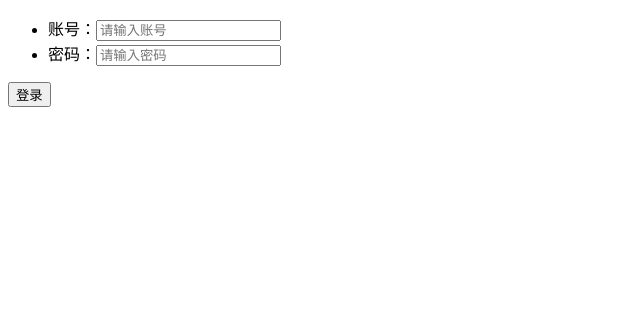
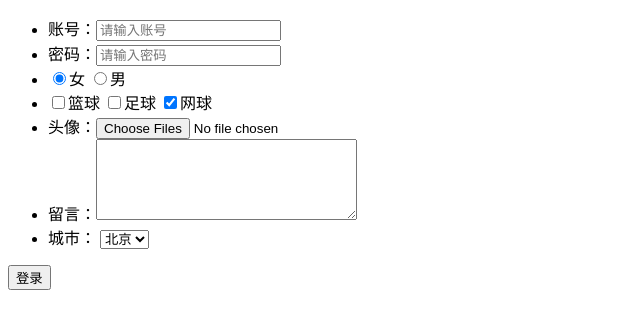
Before and after one commit to xiaoxiaoyu-123/HTML5-CSS3-AI, a plain HTML site: page 01-HTML5语义标签/13-表单标签.html in a window 1280 px wide. Shown: the whole page, without its empty margins (0-640 px from the left). Drawn offline with Linux system fonts and the light colour scheme.

Commit message:
测试提交

```diff
--- a/01-HTML5语义标签/13-表单标签.html
+++ b/01-HTML5语义标签/13-表单标签.html
@@ -9,9 +9,12 @@
 
 <body>
 
-    <!-- 表单容器：主要作用是包裹所有的表单控件 -->
+    <!-- 表单容器：form,主要作用是包裹所有的表单控件 -->
+    <!-- 一、表单控件:input -->
     <form action="">
-        <!-- 表单控件input,1.单行文本框和密码框：type="text"和type="password"
+        <!-- 1.单行文本框和密码框：
+            type="text"：单行文本框
+            type="password" :密码框
             placeholder:提示信息
             maxlength:允许的最大字符数
             accesskey:使元素获得焦点的快捷键
@@ -24,9 +27,68 @@
             <li>
                 密码：<input type="password" placeholder="请输入密码" name="password" maxlength="6" accesskey="p">
             </li>
+
+
+
+            <!--2.单选框和复选框
+            type="radio":单选框
+            type="checkbox":复选框
+            name:表单名称实现分组
+            value:表单值
+            checked:是否默认选中
+            -->
+            <li>
+                <input type="radio" name="gender" value="0" checked>女
+                <input type="radio" name="gender" value="1">男
+            </li>
+            <li>
+                <input type="checkbox" name="hobby" value="0">篮球
+                <input type="checkbox" name="hobby" value="1">足球
+                <input type="checkbox" name="hobby" value="2" checked>网球
+            </li>
+
+
+
+            <!-- 3.文件上传：type="file"
+                multiple:是否可以选择多个文件
+                accept:指定文件类型，例如image/*,audio/*,video/*,application/pdf等
+            -->
+            <li>
+                头像：<input type="file" name="file" multiple accept="image/jpeg/png/gif/pdf">
+            </li>
+
+
+
+
+
+            <!-- 二、表单控件：textarea -->
+            <li>
+                留言：<textarea name="msg" cols="30" rows="5"></textarea>
+            </li>
+
+
+
+
+
+
+            <!-- 三、表单控件：select -->
+            <li>
+                城市：
+                <select name="country" id="">
+                    <option value="0">北京</option>
+                    <option value="1">上海</option>
+                    <option value="2">广州</option>
+                    <option value="2">深圳</option>
+                    <option value="2">成都</option>
+                </select>
+            </li>
         </ul>
 
+
         <button>登录</button>
+
+
+
     </form>
 </body>
 
```
